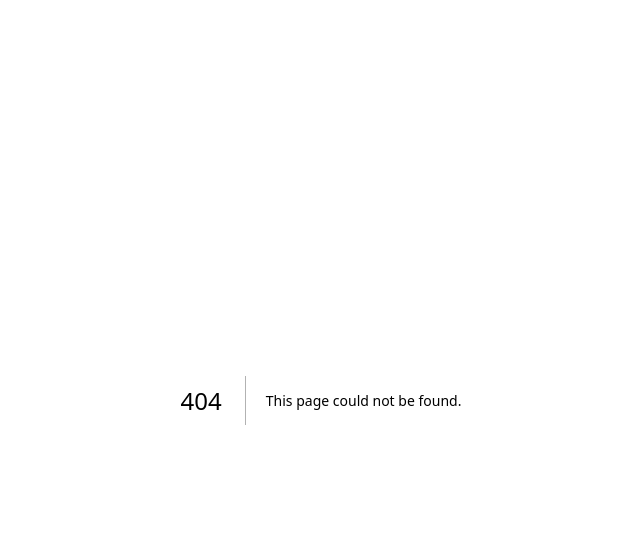
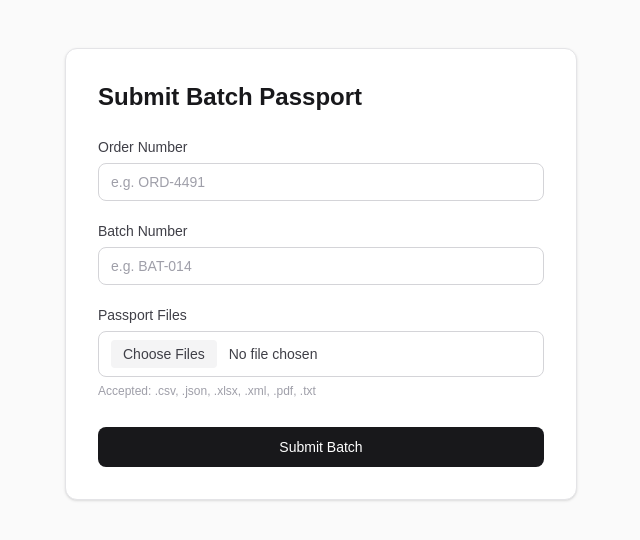
Before and after one commit to bodil1994-bit/nexus, a Next.js app: page /supplier/upload in a window 1280 px wide. Before the commit this address had no page. Shown: the top 540 px of the page, without its empty margins (319-959 px from the left). Built offline with nearby package versions, Linux system fonts and the light colour scheme.

Commit message:
feat(supplier-upload): add supplier upload form

```diff
--- a/src/app/page.tsx
+++ b/src/app/page.tsx
@@ -1,4 +1,5 @@
 import Image from "next/image";
+import Link from "next/link";
 
 export default function Home() {
   return (
@@ -35,6 +36,20 @@ export default function Home() {
           </p>
         </div>
         <div className="flex flex-col gap-4 text-base font-medium sm:flex-row">
+          <Link
+            className="flex h-12 w-full items-center justify-center rounded-full bg-zinc-900 px-5 text-white transition-colors hover:bg-zinc-700 md:w-auto"
+            href="/supplier/upload"
+          >
+            Supplier Upload
+          </Link>
+          <Link
+            className="flex h-12 w-full items-center justify-center rounded-full border border-solid border-zinc-300 px-5 text-zinc-900 transition-colors hover:bg-zinc-100 md:w-auto"
+            href="/supplier/batches"
+          >
+            View Batches
+          </Link>
+        </div>
+        <div className="flex flex-col gap-4 text-base font-medium sm:flex-row">
           <a
             className="flex h-12 w-full items-center justify-center gap-2 rounded-full bg-foreground px-5 text-background transition-colors hover:bg-[#383838] dark:hover:bg-[#ccc] md:w-[158px]"
             href="https://vercel.com/new?utm_source=create-next-app&utm_medium=appdir-template-tw&utm_campaign=create-next-app"
--- /dev/null
+++ b/src/app/supplier/upload/page.tsx
@@ -0,0 +1,57 @@
+export default function SupplierUploadPage() {
+  return (
+    <div className="min-h-screen bg-zinc-50 py-12 px-4">
+      <div className="max-w-lg mx-auto bg-white rounded-xl shadow-sm border border-zinc-200 p-8">
+        <h1 className="text-2xl font-semibold text-zinc-900 mb-6">Submit Batch Passport</h1>
+        <form method="POST" action="/api/supplier/batch-submissions" encType="multipart/form-data" className="flex flex-col gap-5">
+          <div className="flex flex-col gap-1.5">
+            <label htmlFor="orderNumber" className="text-sm font-medium text-zinc-700">
+              Order Number
+            </label>
+            <input
+              id="orderNumber"
+              name="orderNumber"
+              type="text"
+              required
+              placeholder="e.g. ORD-4491"
+              className="rounded-lg border border-zinc-300 px-3 py-2 text-sm text-zinc-900 placeholder:text-zinc-400 focus:outline-none focus:ring-2 focus:ring-zinc-400"
+            />
+          </div>
+          <div className="flex flex-col gap-1.5">
+            <label htmlFor="batchNumber" className="text-sm font-medium text-zinc-700">
+              Batch Number
+            </label>
+            <input
+              id="batchNumber"
+              name="batchNumber"
+              type="text"
+              required
+              placeholder="e.g. BAT-014"
+              className="rounded-lg border border-zinc-300 px-3 py-2 text-sm text-zinc-900 placeholder:text-zinc-400 focus:outline-none focus:ring-2 focus:ring-zinc-400"
+            />
+          </div>
+          <div className="flex flex-col gap-1.5">
+            <label htmlFor="files" className="text-sm font-medium text-zinc-700">
+              Passport Files
+            </label>
+            <input
+              id="files"
+              name="files"
+              type="file"
+              multiple
+              accept=".csv,.json,.xlsx,.xml,.pdf,.txt"
+              className="rounded-lg border border-zinc-300 px-3 py-2 text-sm text-zinc-700 file:mr-3 file:rounded file:border-0 file:bg-zinc-100 file:px-3 file:py-1 file:text-sm file:font-medium"
+            />
+            <p className="text-xs text-zinc-400">Accepted: .csv, .json, .xlsx, .xml, .pdf, .txt</p>
+          </div>
+          <button
+            type="submit"
+            className="mt-2 rounded-lg bg-zinc-900 px-4 py-2.5 text-sm font-medium text-white hover:bg-zinc-700 transition-colors"
+          >
+            Submit Batch
+          </button>
+        </form>
+      </div>
+    </div>
+  );
+}
```
